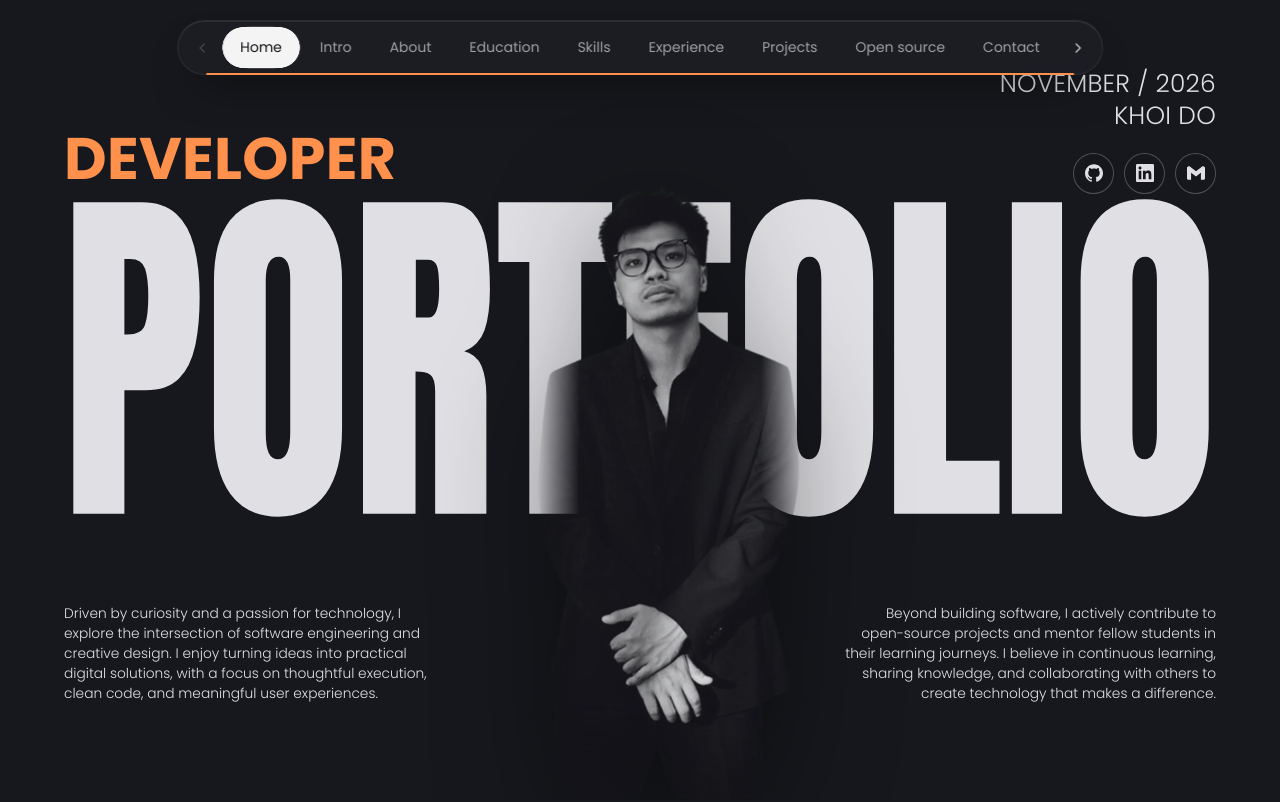
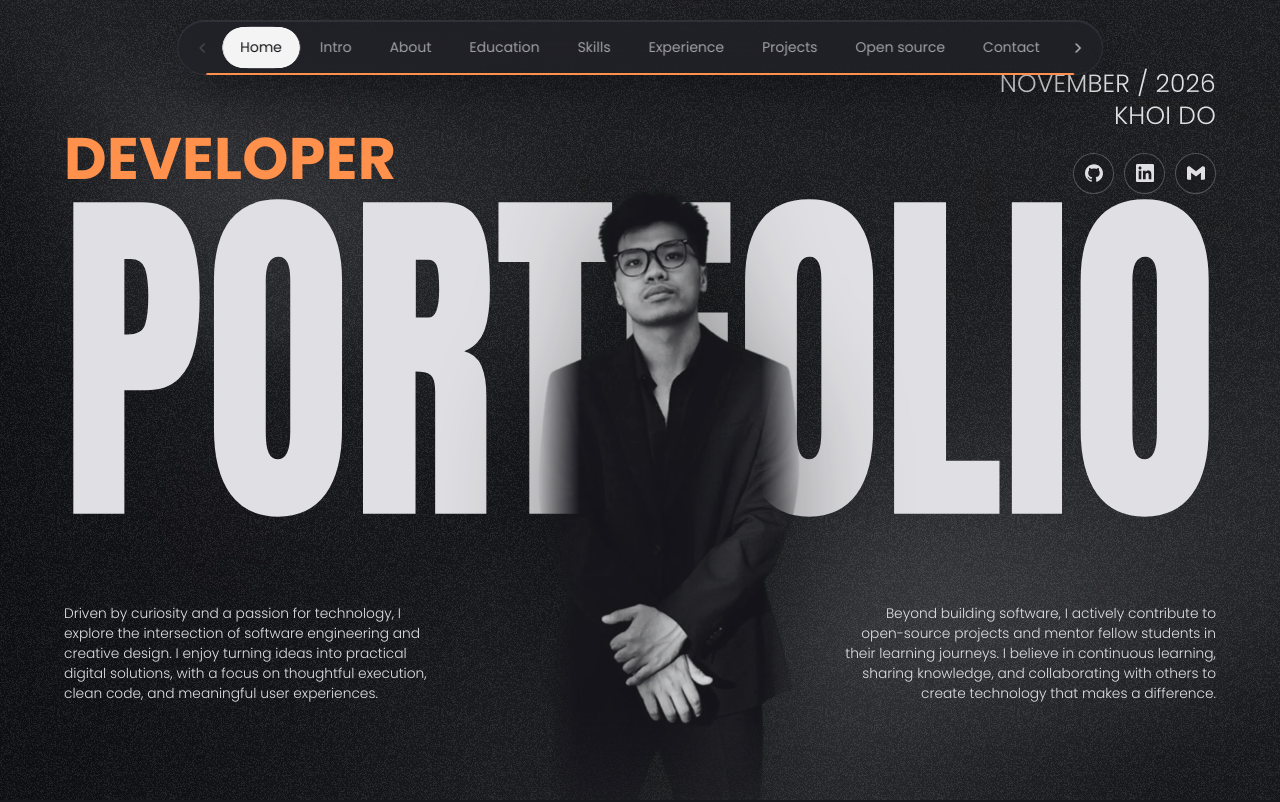
Before and after one commit to Ben2104/portfolio, a Next.js app: page / in a window 1280 px wide. Shown: the top 802 px of the page. Built offline with nearby package versions, Linux system fonts and the light colour scheme.

Commit message:
fix: show the Canva deck backdrop behind every page (#42)
The body's solid background painted over the fixed body::before backdrop
(html already supplies the fallback colour), so the grain texture never
showed. Drop it from body.

Co-authored-by: Claude Opus 5.5 <noreply@anthropic.com>

```diff
--- a/src/styles/base.css
+++ b/src/styles/base.css
@@ -7,7 +7,7 @@
   --gutter:clamp(20px,5vw,120px);
 }
 html{scroll-behavior:smooth;background:var(--bg)}
-body{margin:0;background:var(--bg);color:var(--ink);font-family:var(--sans);font-weight:300;-webkit-font-smoothing:antialiased;overflow-x:clip}
+body{margin:0;color:var(--ink);font-family:var(--sans);font-weight:300;-webkit-font-smoothing:antialiased;overflow-x:clip}
 ::selection{background:rgba(255,145,77,.3)}
 /* one fixed backdrop under every section, so scrolling never meets a seam */
 body::before{content:"";position:fixed;inset:0;z-index:-1;pointer-events:none;background:url(/deck/grain.png) repeat,url(/deck/bg.jpg) center/cover no-repeat,#17181d}
```
